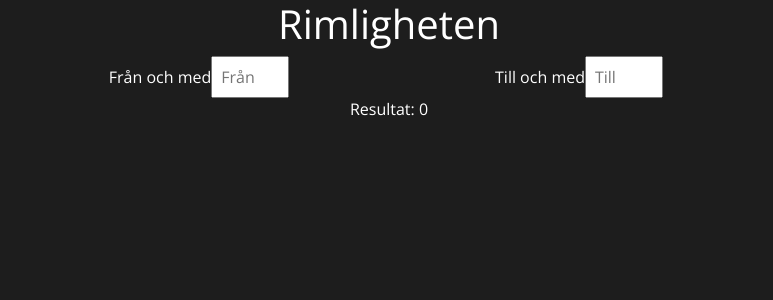
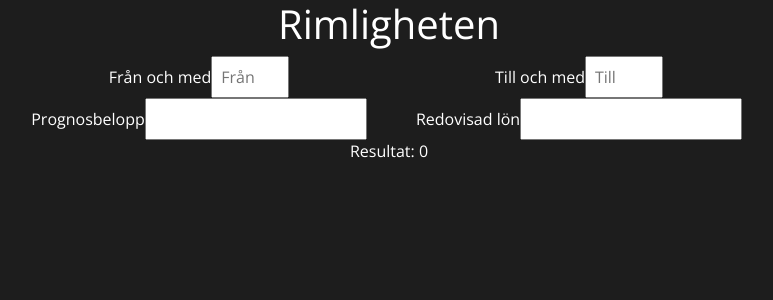
Before and after one commit to robahl/rimlighetsassistenten, a React (Create React App) app: page / in a window 1280 px wide. Shown: the top 300 px of the page, without its empty margins (251-1024 px from the left). Built offline with nearby package versions, Linux system fonts and the light colour scheme.

Commit message:
Handle Lon

```diff
--- a/src/App.js
+++ b/src/App.js
@@ -1,6 +1,7 @@
 import React, { Component } from 'react';
 import './App.scss';
 import DatePeriod from './DatePeriod';
+import Lon from './Lon';
 import Result from './Result';
 
 class App extends Component {
@@ -27,6 +28,7 @@ class App extends Component {
         </header>
 
         <DatePeriod onChange={this.handleDateChange} />
+        <Lon />
         <Result value={this.state.daysInBetween} />
       </div>
     );
--- /dev/null
+++ b/src/Lon.js
@@ -0,0 +1,45 @@
+import React, { Component } from 'react';
+import './Lon.scss';
+
+class Lon extends Component {
+  constructor() {
+    super();
+
+    this.handlePrognosChange = this.handlePrognosChange.bind(this);
+    this.handleRedovisadChange = this.handleRedovisadChange.bind(this);
+
+    this.state = {
+      prognosLon: null,
+      redovisadLon: null
+    };
+  }
+
+  handlePrognosChange(e) {}
+
+  handleRedovisadChange(e) {}
+
+  render() {
+    return (
+      <div className="Lon row">
+        <div className="col-4 offset-2">
+          <span>Prognosbelopp</span>
+          <input
+            type="number"
+            value={this.state.prognosLon}
+            onChange={this.handlePrognosChange}
+          />
+        </div>
+        <div className="col-4">
+          <span>Redovisad lön</span>
+          <input
+            type="number"
+            value={this.state.redovisadLon}
+            onChange={this.handleRedovisadChange}
+          />
+        </div>
+      </div>
+    );
+  }
+}
+
+export default Lon;
--- /dev/null
+++ b/src/Lon.scss
@@ -0,0 +1,5 @@
+.Lon {
+  input {
+    padding: 8px;
+  }
+}
```
